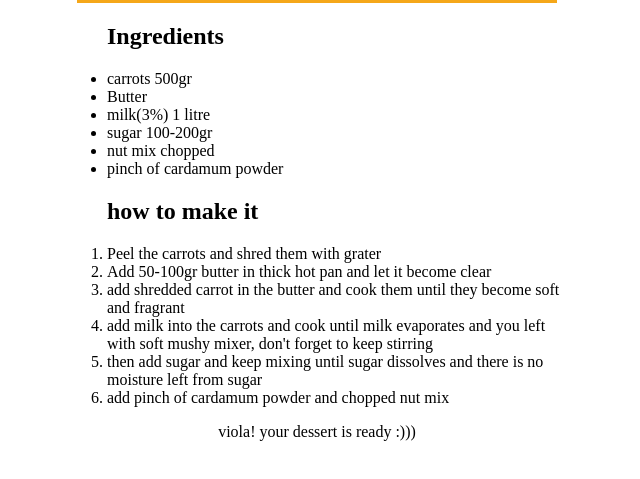
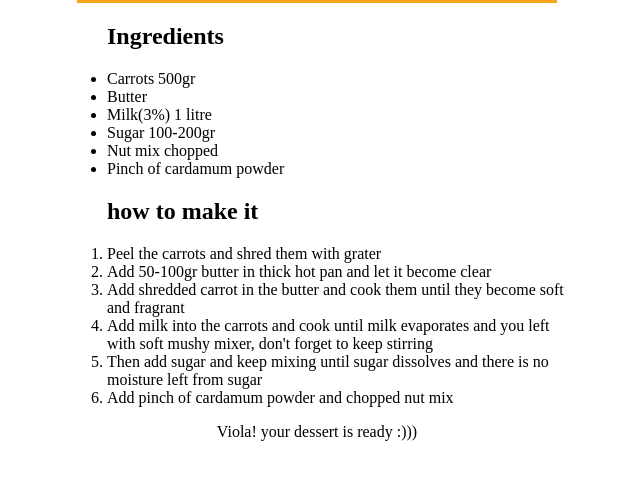
Before and after one commit to ajay91py/ERBD27, a plain HTML site: page halwa.html in a window 1280 px wide. Shown: the part 597-1076 px from the top of the page, without its empty margins (323-963 px from the left). Drawn offline with Linux system fonts and the light colour scheme.

Commit message:
edited Halwa html

```diff
--- a/halwa.html
+++ b/halwa.html
@@ -12,12 +12,12 @@
     <div class="steps">
         <div>
             <ul> <h2>Ingredients</h2>
-                <li>carrots 500gr</li>
+                <li>Carrots 500gr</li>
                 <li>Butter</li>
-                <li>milk(3%) 1 litre</li>
-                <li>sugar 100-200gr</li>
-                <li>nut mix chopped</li>
-                <li>pinch of cardamum powder</li>
+                <li>Milk(3%) 1 litre</li>
+                <li>Sugar 100-200gr</li>
+                <li>Nut mix chopped</li>
+                <li>Pinch of cardamum powder</li>
                     </ul>
         </div>
 
@@ -25,14 +25,14 @@
         <ol> <h2>how to make it</h2>
         <li>Peel the carrots and shred them with grater</li>
         <li>Add 50-100gr butter in thick hot pan and let it become clear</li>
-        <li>add shredded carrot in the butter and cook them until they become soft and fragrant</li>
-        <li>add milk into the carrots and cook until milk evaporates and you left with soft mushy mixer, don't forget to keep stirring</li>
-        <li>then add sugar and keep mixing until sugar dissolves and there is no moisture left from sugar</li>
-        <li>add pinch of cardamum powder and chopped nut mix</li>
+        <li>Add shredded carrot in the butter and cook them until they become soft and fragrant</li>
+        <li>Add milk into the carrots and cook until milk evaporates and you left with soft mushy mixer, don't forget to keep stirring</li>
+        <li>Then add sugar and keep mixing until sugar dissolves and there is no moisture left from sugar</li>
+        <li>Add pinch of cardamum powder and chopped nut mix</li>
     </ol>
     </div>
     </div>
-    <div>viola! your dessert is ready :)))</div>
+    <div>Viola! your dessert is ready :)))</div>
 
 </body>
 </html>
```
